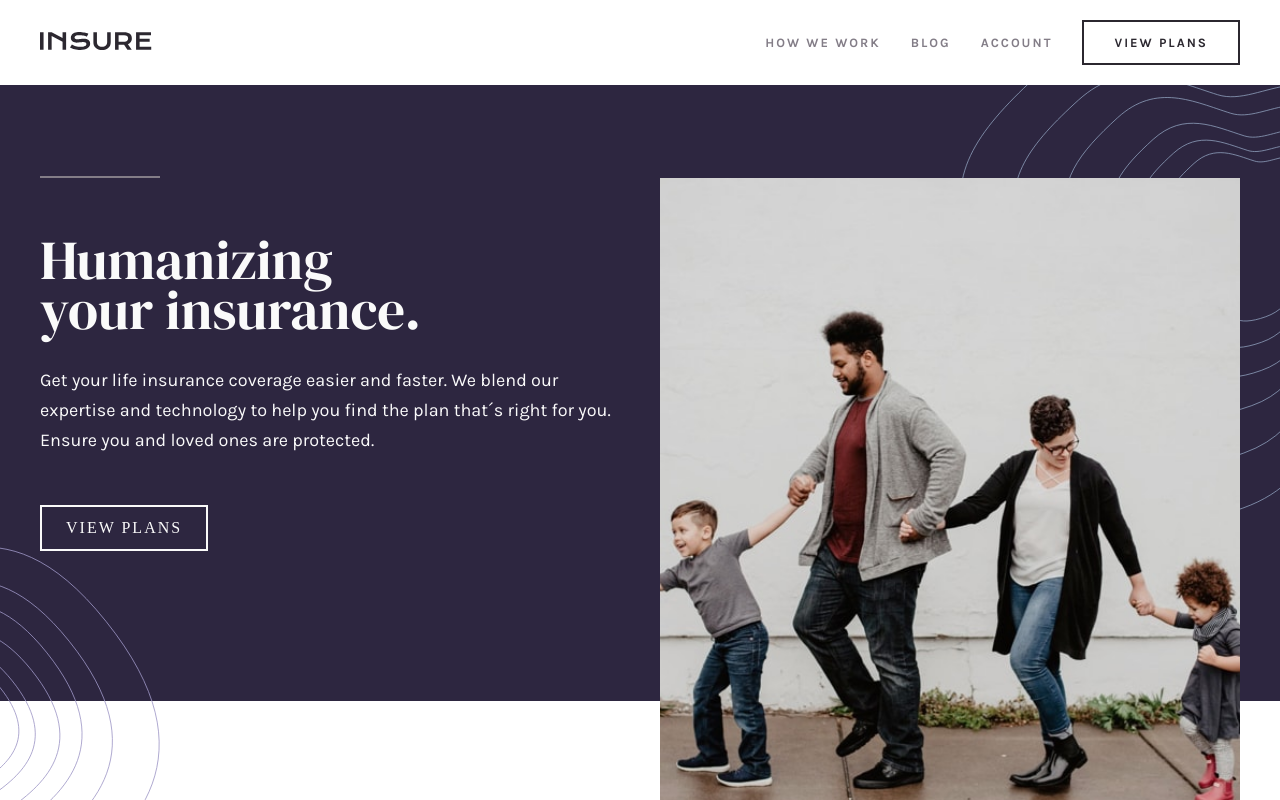
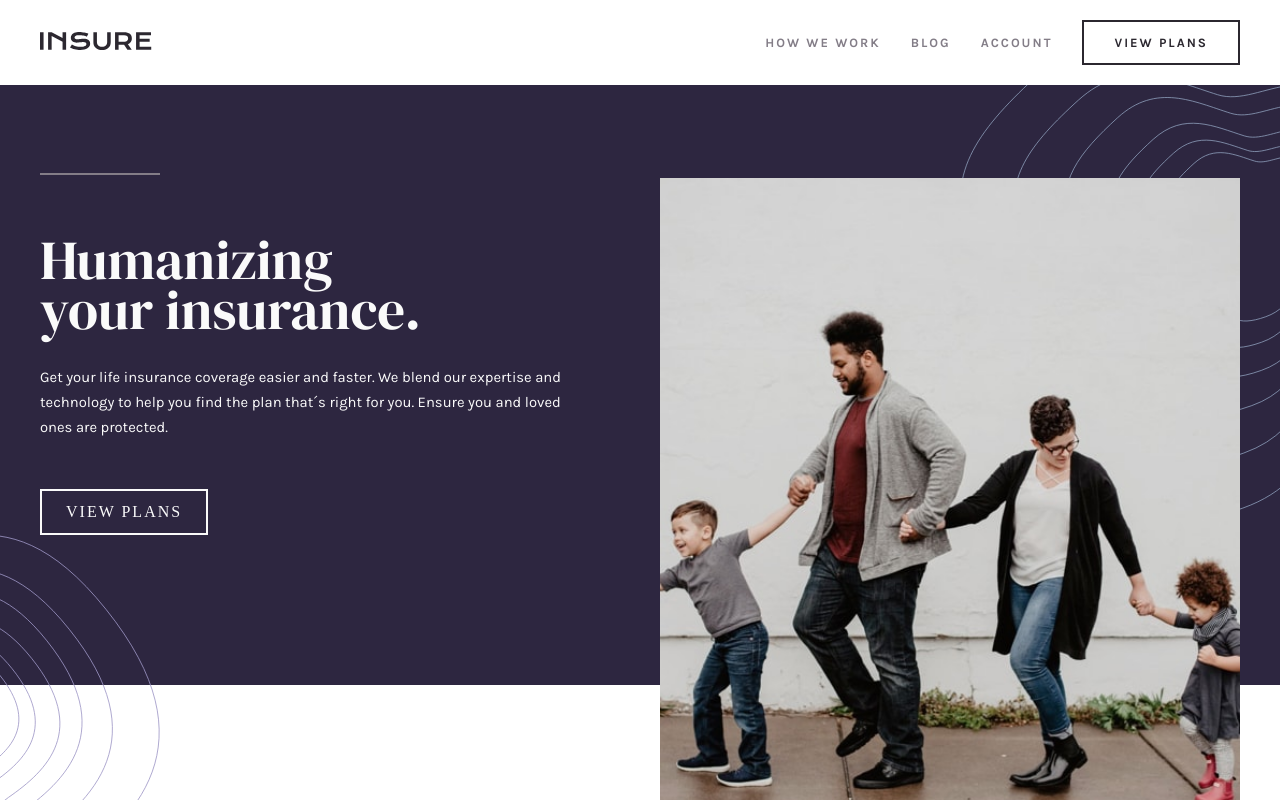
Before and after one commit to higor-costa/pagina-de-destino-insure, a React (Vite) app: page / in a window 1280 px wide. Shown: the top 800 px of the page. Built offline with nearby package versions, Linux system fonts and the light colour scheme.

Commit message:
Ajusta largura e tamanho de fonte do paragráfo do header

```diff
--- a/src/style/components/Header.module.scss
+++ b/src/style/components/Header.module.scss
@@ -221,11 +221,10 @@ body {
   .paragraph {
     @include fonte-texto(18);
     margin: 30px 0 50px 0;
-    @include device(m) {
-      max-width: 600px;
-    }
-    @include device(xl) {
-      font-size: .825rem;
+    max-width: 34rem;
+
+    @include device(xs) {
+      font-size: .925rem;
     }
   }
 
```
